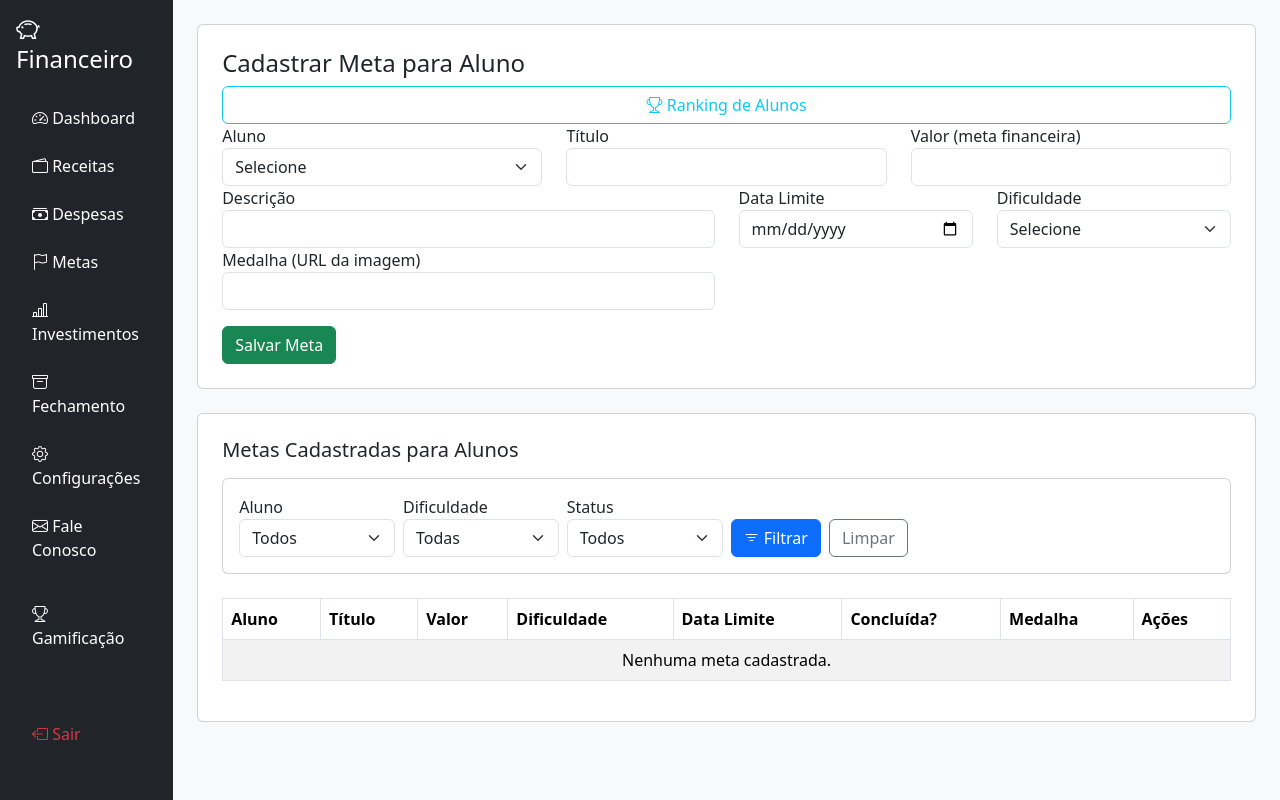
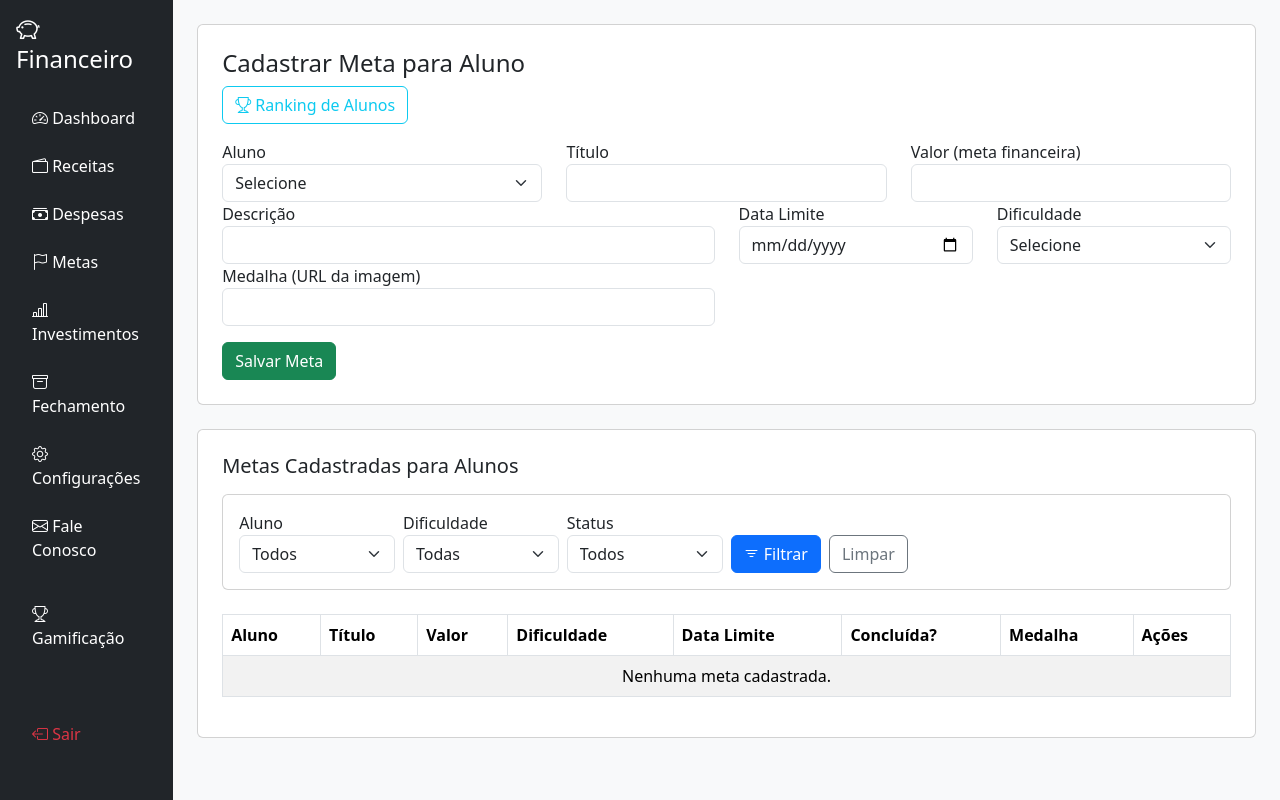
Before and after one commit to Diego-Fontenele/GestaoFinanceira, a PHP site: page /gamificacao_mentor.php in a window 1280 px wide. Run offline with PHP 8.4, Linux system fonts and the light colour scheme; the visitor is signed in with stand-in values (Sample User, id 1); data that the repository does not hold is empty; some libraries are stand-ins or nearby versions.

Commit message:
Criando a parte de gamificação

```diff
--- a/gamificacao_mentor.php
+++ b/gamificacao_mentor.php
@@ -122,9 +122,11 @@
     <div class="flex-grow-1 p-4">
         <div class="card p-4 mb-4">
             <h4>Cadastrar Meta para Aluno</h4>
+            <div class="d-flex justify-content-between align-items-center mb-3">
             <a href="ranking_mentor.php" class="btn btn-outline-info">
                 <i class="bi bi-trophy"></i> Ranking de Alunos
             </a>
+            </div>
             <form method="POST">
                 <div class="row">
                     <div class="col-md-4">
```
